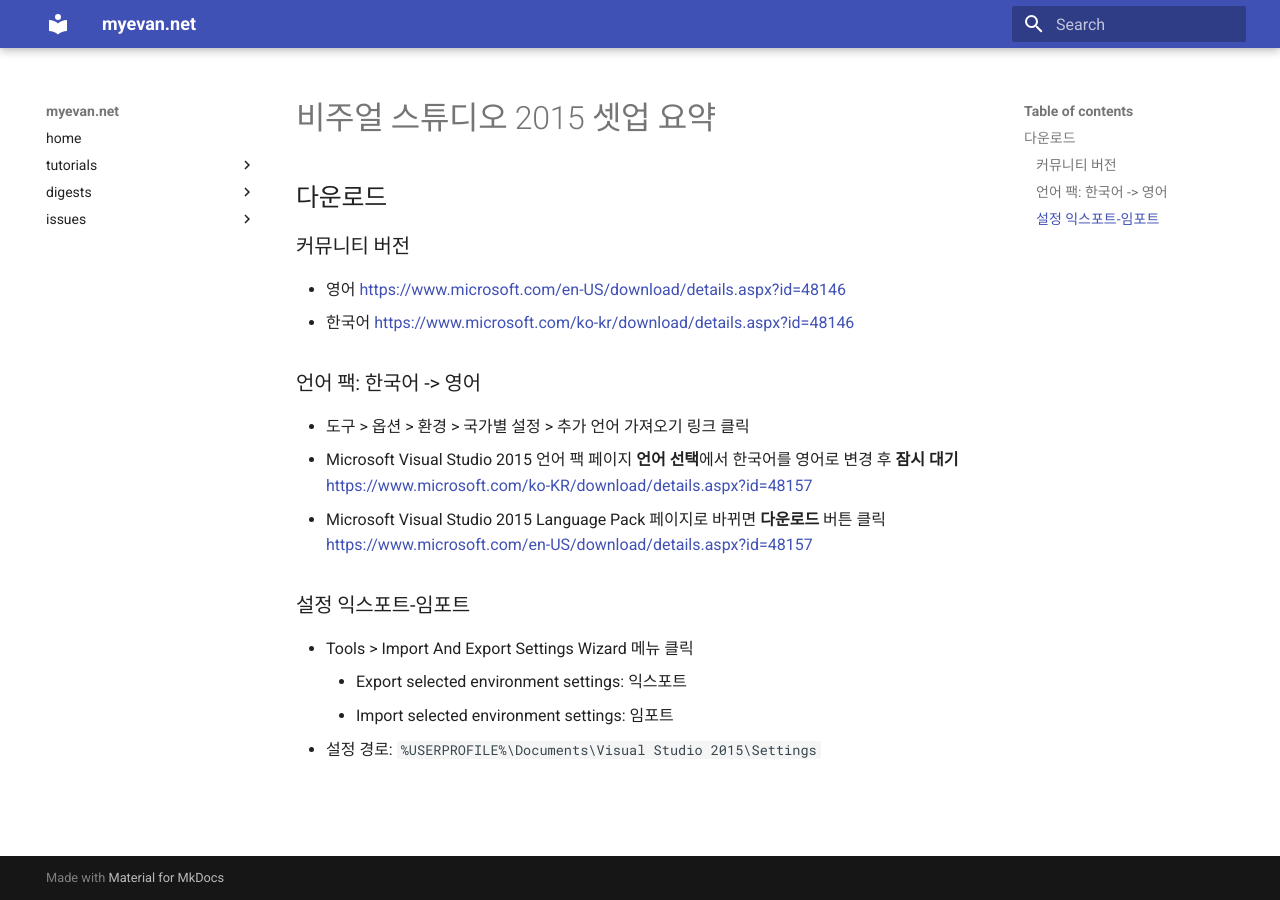
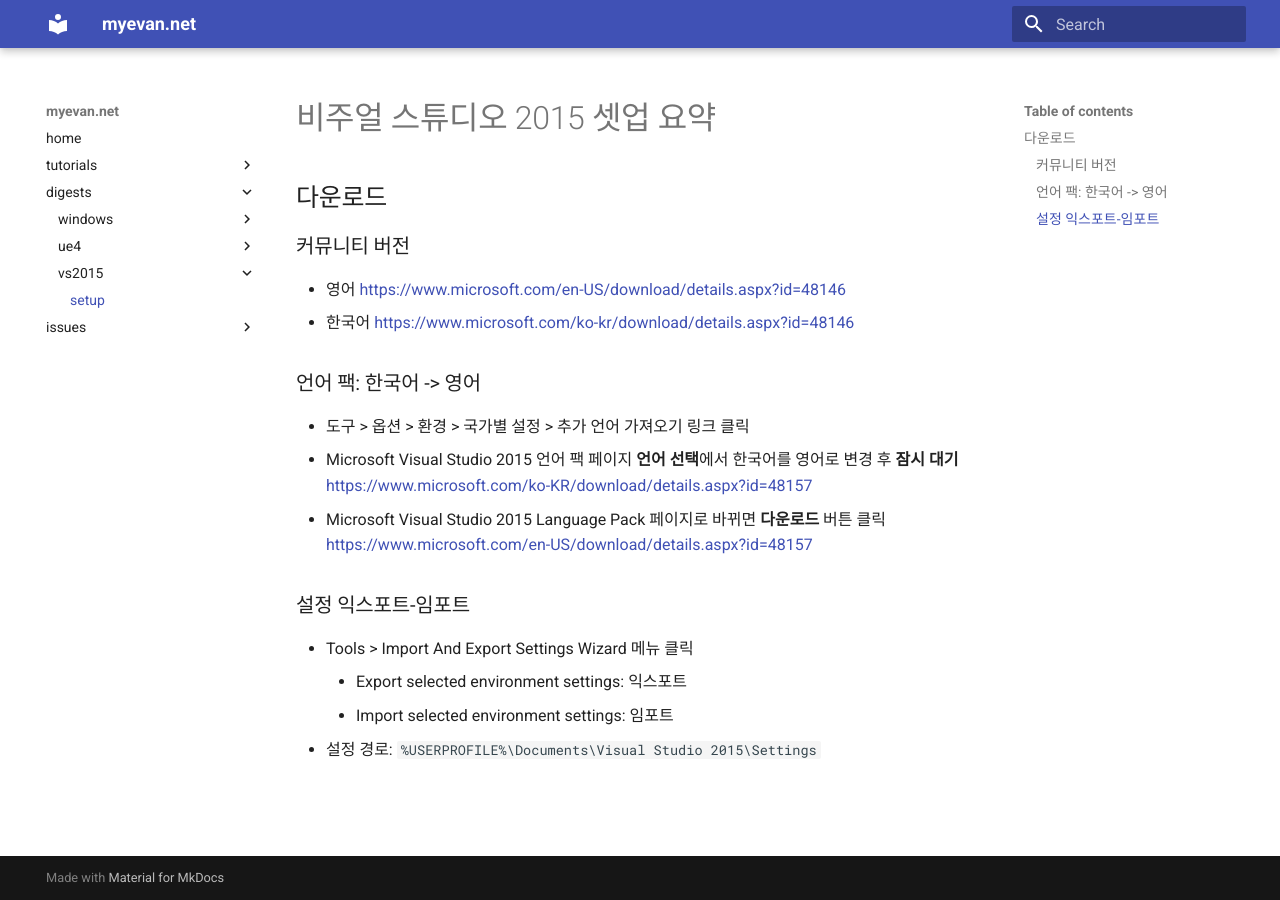
Before and after one commit to myevan/myevan-home, an MkDocs documentation site: the page built from docs/vs2015_setup_digest.md, in a window 1280 px wide. Built offline with MkDocs 1.6.1 and Material for MkDocs 9.7.7, drawn with Linux system fonts in a browser that asks for light colours; old or Windows-style settings are respelled for this version of MkDocs.

Commit message:
비주얼 스튜디오 2015 셋업 카테고리

```diff
--- a/mkdocs.yml
+++ b/mkdocs.yml
@@ -14,6 +14,8 @@ pages:
             - "git hosting": windows_git_hosting_digest.md
         - "ue4":
             - "setup": ue4_setup_digest.md
+        - "vs2015":
+            - "setup": vs2015_setup_digest.md
     - "issues":
         - "ue4":
             - "vs gitignore": github_ext_for_vs_ue4_gitignore_issue.md
```
